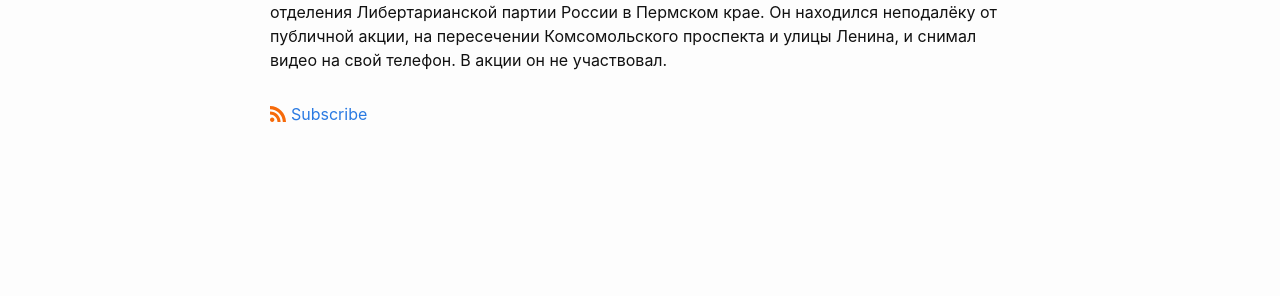
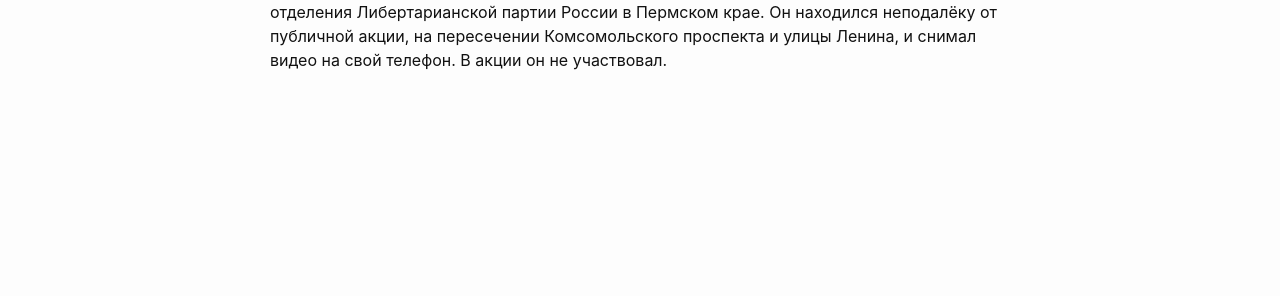
Before and after one commit to lpr-perm/lpr-perm.com, a Jekyll site: the page built from index.md, in a window 1280 px wide. Shown: the part 248-544 px from the top of the page. Built offline with Jekyll 4.4.1, drawn with Linux system fonts in a browser that asks for light colours.

Commit message:
Remove gem "jekyll-feed"

```diff
--- a/Gemfile
+++ b/Gemfile
@@ -17,7 +17,6 @@
 # If you have any plugins, put them here!
 group :jekyll_plugins do
   gem 'jekyll-compose', '~> 0.8'
-  gem 'jekyll-feed', '~> 0.6'
   gem 'jekyll-redirect-from', '~> 0.14'
   gem 'jekyll-seo-tag', '~> 2.5'
 end
--- a/_config.yml
+++ b/_config.yml
@@ -16,7 +16,6 @@
   date_format: "%b %-d, %Y"
 permalink: /:year/:month/:day/:slug:output_ext
 plugins:
-  - jekyll-feed
   - jekyll-redirect-from
   - jekyll-seo-tag
 show_excerpts: true
--- a/_includes/head.html
+++ b/_includes/head.html
@@ -4,7 +4,6 @@
   <meta name="viewport" content="width=device-width, initial-scale=1">
   {%- seo -%}
   <link rel="stylesheet" href="{{ "/assets/main.css" | relative_url }}">
-  {%- feed_meta -%}
   {%- if jekyll.environment == 'production' and site.google_analytics -%}
     {%- include google-analytics.html -%}
   {%- endif -%}
--- a/_includes/social.html
+++ b/_includes/social.html
@@ -13,5 +13,4 @@
   {%- if site.telegram_username -%}<li><a href="https://t.me/{{ site.telegram_username| cgi_escape | escape }}"><svg class="svg-icon grey"><use xlink:href="{{ '/assets/minima-social-icons.svg#telegram' | relative_url }}"></use></svg> <span class="username">{{ site.telegram_username| escape }}</span></a></li>{%- endif -%}
   {%- if site.microdotblog_username -%}<li><a href="https://micro.blog/{{ site.microdotblog_username| cgi_escape | escape }}"><svg class="svg-icon grey"><use xlink:href="{{ '/assets/minima-social-icons.svg#microdotblog' | relative_url }}"></use></svg> <span class="username">{{ site.microdotblog_username| escape }}</span></a></li>{%- endif -%}
   {%- if site.googleplus_username -%}<li><a href="https://plus.google.com/{{ site.googleplus_username| escape }}"><svg class="svg-icon grey"><use xlink:href="{{ '/assets/minima-social-icons.svg#googleplus' | relative_url }}"></use></svg> <span class="username">{{ site.googleplus_username| escape }}</span></a></li>{%- endif -%}
-  {%- if site.rss -%}<li><a href="{{ 'feed.xml' | relative_url }}"><svg class="svg-icon grey"><use xlink:href="{{ '/assets/minima-social-icons.svg#rss' | relative_url }}"></use></svg> <span>{{ site.rss | escape }}</span></a></li>{%- endif -%}
 </ul>
--- a/_layouts/home.html
+++ b/_layouts/home.html
@@ -27,8 +27,6 @@
       </li>
       {%- endfor -%}
     </ul>
-
-    <p class="feed-subscribe"><svg class="svg-icon orange"><use xlink:href="{{ '/assets/minima-social-icons.svg#rss' | relative_url }}"></use></svg><a href="{{ "/feed.xml" | relative_url }}">Subscribe</a></p>
   {%- endif -%}
 
 </div>
```
Also changed, not shown: Gemfile.lock.
